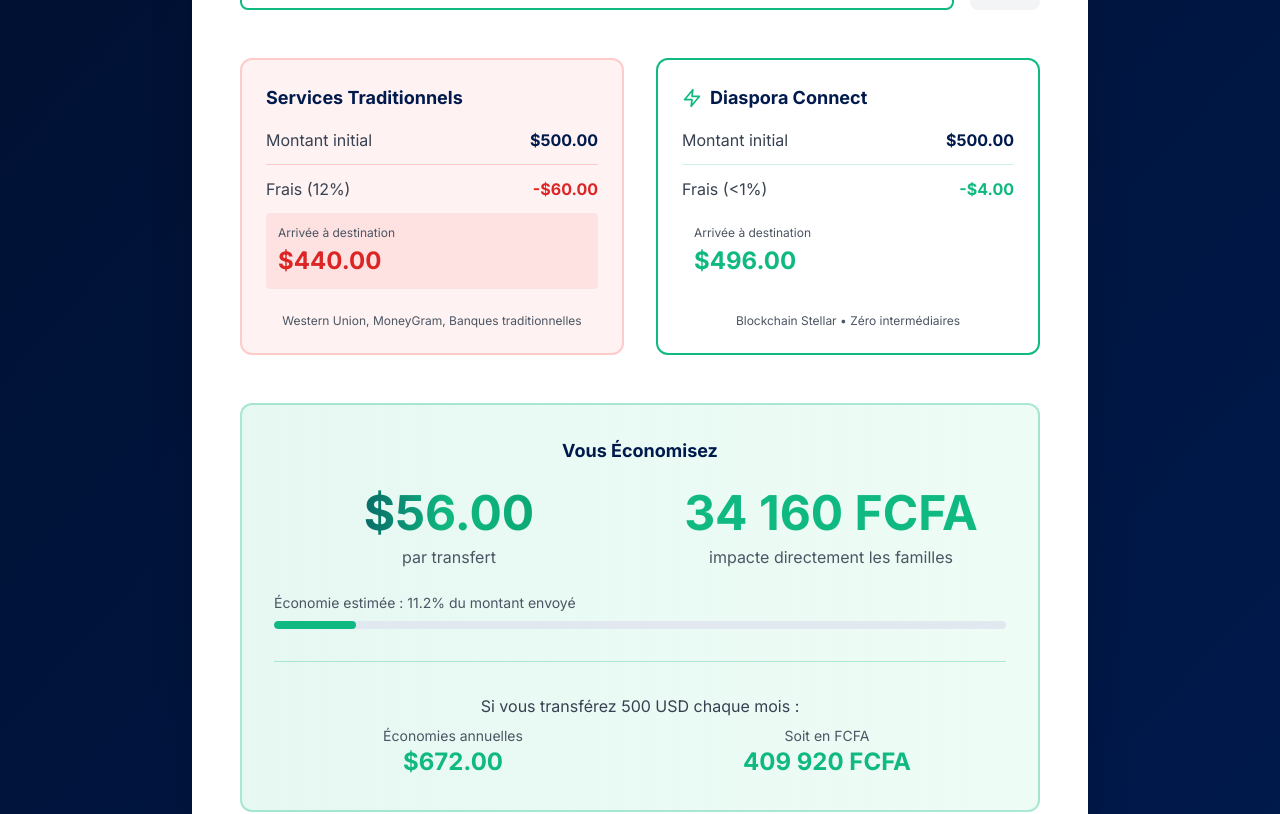
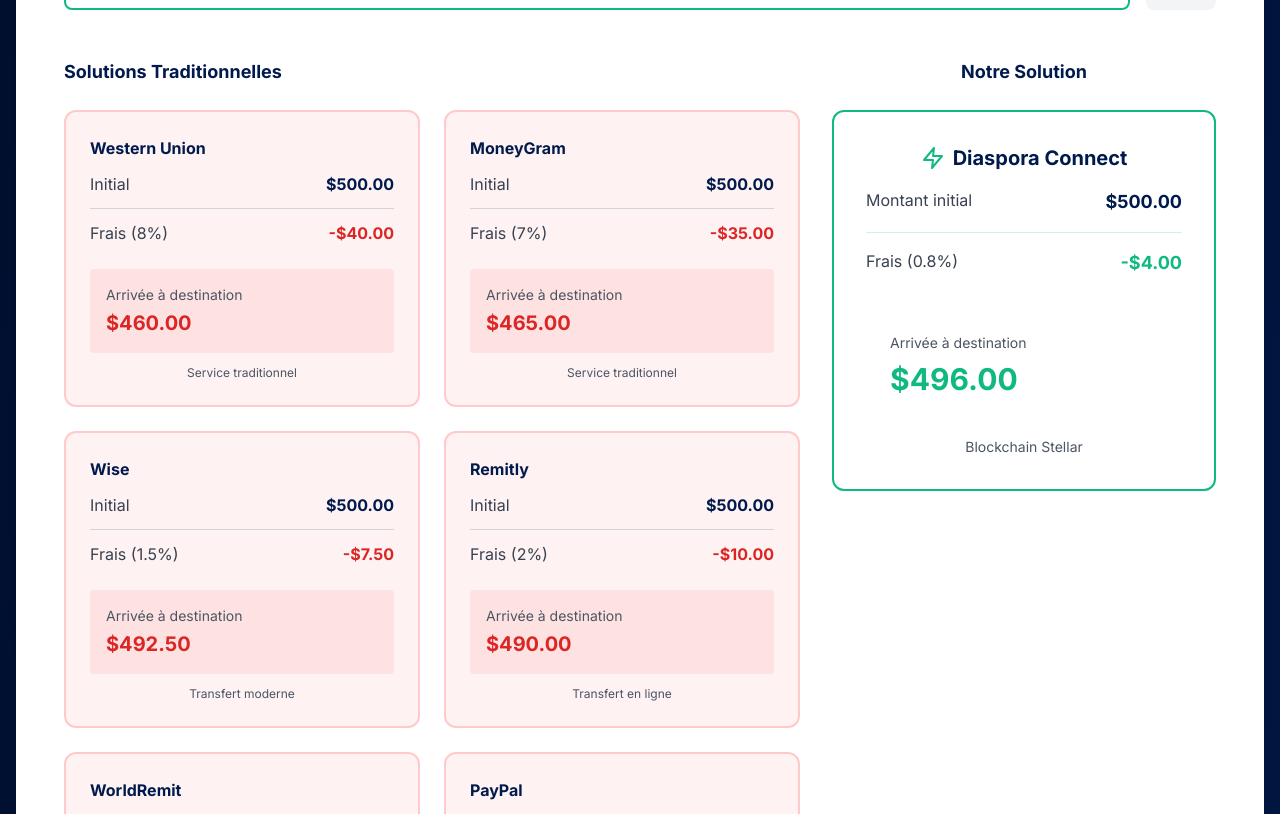
Before and after one commit to Sena2804/diaspora-connect, a React (Vite) app: page / in a window 1280 px wide. Shown: the part 2478-3292 px from the top of the page. Built offline with nearby package versions, Linux system fonts and the light colour scheme.

Commit message:
refactor: added display of all existing transfer solutions with loss calculation

```diff
--- a/src/components/ImpactSimulator.jsx
+++ b/src/components/ImpactSimulator.jsx
@@ -6,10 +6,7 @@
  *
  * Composant interactif permettant à l'utilisateur de voir l'impact réel
  * de la réduction des frais sur ses transferts.
- * Affiche :
- * - Frais traditionnels (12%)
- * - Frais Diaspora Connect (<1%)
- * - Économie réalisée en USD et FCFA
+ * Affiche les frais pour différentes solutions de transfert
  */
 const ImpactSimulator = () => {
   // État pour le montant en USD
@@ -18,19 +15,31 @@
   // Taux de change USD -> FCFA (taux approximatif)
   const EXCHANGE_RATE = 610
 
-  // Calculs
-  const traditionalFee = (usdAmount * 0.12).toFixed(2)
-  const diasporaFee = (usdAmount * 0.008).toFixed(2) // <1% = 0.8%
-  const savings = (traditionalFee - diasporaFee).toFixed(2)
-  const savingsInFCFA = (savings * EXCHANGE_RATE).toFixed(0)
-  const savingsPercent = usdAmount ? ((parseFloat(savings) / usdAmount) * 100).toFixed(1) : '0'
+  // Solutions de transfert avec leurs frais (basés sur des données réelles approximatives)
+  const transferSolutions = [
+    { name: 'Western Union', feePercent: 8, description: 'Service traditionnel' },
+    { name: 'MoneyGram', feePercent: 7, description: 'Service traditionnel' },
+    { name: 'Wise', feePercent: 1.5, description: 'Transfert moderne' },
+    { name: 'Remitly', feePercent: 2, description: 'Transfert en ligne' },
+    { name: 'WorldRemit', feePercent: 1, description: 'Transfert international' },
+    { name: 'PayPal', feePercent: 3, description: 'Portefeuille numérique' },
+    { name: 'Banque', feePercent: 10, description: 'Virement bancaire' },
+    { name: 'Diaspora Connect', feePercent: 0.8, description: 'Blockchain Stellar' }
+  ]
 
-  const amountAfterTraditional = (usdAmount - parseFloat(traditionalFee)).toFixed(2)
-  const amountAfterDiaspora = (usdAmount - parseFloat(diasporaFee)).toFixed(2)
+  // Calculs pour chaque solution
+  const calculateForSolution = (feePercent) => {
+    const fee = (usdAmount * (feePercent / 100)).toFixed(2)
+    const amountAfter = (usdAmount - parseFloat(fee)).toFixed(2)
+    return { fee, amountAfter }
+  }
+
+  // Diaspora Connect comme référence
+  const diasporaData = calculateForSolution(0.8)
 
   return (
     <section className="py-20 px-4 bg-gradient-to-br from-navy-dark to-navy">
-      <div className="max-w-4xl mx-auto">
+      <div className="max-w-7xl mx-auto">
         {/* En-tête */}
         <div className="text-center mb-16">
           <h2 className="text-4xl md:text-5xl font-bold text-white mb-4">
@@ -54,7 +63,7 @@
               <input
                 type="range"
                 min="100"
-                max="5000"
+                max="1000000"
                 step="50"
                 value={usdAmount}
                 onChange={(e) => setUsdAmount(parseFloat(e.target.value))}
@@ -62,7 +71,7 @@
               />
               <div className="flex justify-between text-sm text-gray-500 dark:text-gray-400 mt-2">
                 <span>100 USD</span>
-                <span>5000 USD</span>
+                <span>1,000,000 USD</span>
               </div>
             </div>
 
@@ -71,7 +80,7 @@
               <input
                 type="number"
                 min="100"
-                max="5000"
+                max="1000000"
                 value={usdAmount}
                 onChange={(e) => setUsdAmount(parseFloat(e.target.value))}
                 className="flex-1 px-4 py-3 border-2 border-emerald rounded-lg font-bold text-lg focus:outline-none focus:ring-2 focus:ring-emerald/50 bg-white dark:bg-slate-950 dark:text-slate-100"
@@ -82,116 +91,163 @@
             </div>
           </div>
 
-          {/* Comparaison des frais */}
-          <div className="grid md:grid-cols-2 gap-8 mb-12">
-            {/* Option 1 : Frais Traditionnels */}
-            <div className="card-hover bg-red-50 dark:bg-red-900/30 border-2 border-red-200 dark:border-red-700 rounded-xl p-6">
-              <h3 className="text-navy dark:text-slate-100 font-bold text-lg mb-4">Services Traditionnels</h3>
+          {/* Comparaison des frais pour toutes les solutions */}
+          <div className="flex flex-col lg:flex-row gap-8 mb-12">
+            {/* Solutions concurrentes à gauche */}
+            <div className="flex-1">
+              <h3 className="text-navy dark:text-slate-100 font-bold text-lg mb-6 text-center lg:text-left">
+                Solutions Traditionnelles
+              </h3>
+              <div className="grid md:grid-cols-2 lg:grid-cols-2 gap-6">
+                {transferSolutions.filter(s => s.name !== 'Diaspora Connect').map((solution, index) => {
+                  const { fee, amountAfter } = calculateForSolution(solution.feePercent)
+                  const bgColor = 'bg-red-50 dark:bg-red-900/30 border-red-200 dark:border-red-700'
+                  const textColor = 'text-red-600'
 
-              <div className="space-y-3 mb-6">
-                <div className="flex justify-between">
-                  <span className="text-gray-700 dark:text-gray-300">Montant initial</span>
-                  <span className="font-bold text-navy dark:text-slate-100">${usdAmount.toFixed(2)}</span>
-                </div>
-                <div className="border-t border-red-200 dark:border-red-700"></div>
-                <div className="flex justify-between">
-                  <span className="text-gray-700 dark:text-gray-300">Frais (12%)</span>
-                  <span className="font-bold text-red-600">-${traditionalFee}</span>
-                </div>
-                <div className="bg-red-100 dark:bg-red-900/40 rounded p-3 mt-4">
-                  <p className="text-xs text-gray-600 dark:text-gray-300 mb-1">Arrivée à destination</p>
-                  <p className="text-2xl font-bold text-red-600">
-                    ${amountAfterTraditional}
-                  </p>
-                </div>
-              </div>
-
-              <p className="text-xs text-gray-600 dark:text-gray-300 text-center">
-                Western Union, MoneyGram, Banques traditionnelles
-              </p>
-            </div>
-
-            {/* Option 2 : Diaspora Connect */}
-            <div className="card-hover bg-emerald-50 dark:bg-emerald-900/30 border-2 border-emerald dark:border-emerald/70 rounded-xl p-6">
-              <h3 className="text-navy dark:text-slate-100 font-bold text-lg mb-4 flex items-center gap-2">
-                <Zap className="w-5 h-5 text-emerald" />
-                Diaspora Connect
+                  return (
+                    <div key={index} className={`card-hover ${bgColor} border-2 rounded-xl p-6`}>
+                      <h3 className="text-navy dark:text-slate-100 font-bold text-base mb-3">
+                        {solution.name}
                       </h3>
 
                       <div className="space-y-3 mb-6">
                         <div className="flex justify-between">
+                          <span className="text-gray-700 dark:text-gray-300">Initial</span>
+                          <span className="font-bold text-navy dark:text-slate-100">${usdAmount.toFixed(2)}</span>
+                        </div>
+                        <div className="border-t border-gray-300 dark:border-gray-600"></div>
+                        <div className="flex justify-between">
+                          <span className="text-gray-700 dark:text-gray-300">Frais ({solution.feePercent}%)</span>
+                          <span className={`font-bold ${textColor}`}>-${fee}</span>
+                        </div>
+                      </div>
+
+                      <div className="bg-red-100 dark:bg-red-900/40 rounded p-4 mt-4">
+                        <p className="text-sm text-gray-600 dark:text-gray-300 mb-1">Arrivée à destination</p>
+                        <p className={`text-xl font-bold ${textColor}`}>
+                          ${amountAfter}
+                        </p>
+                      </div>
+
+                      <p className="text-xs text-gray-600 dark:text-gray-300 text-center mt-3">
+                        {solution.description}
+                      </p>
+                    </div>
+                  )
+                })}
+              </div>
+            </div>
+
+            {/* Diaspora Connect à droite */}
+            <div className="lg:w-1/3">
+              <h3 className="text-navy dark:text-slate-100 font-bold text-lg mb-6 text-center">
+                Notre Solution
+              </h3>
+              {(() => {
+                const solution = transferSolutions.find(s => s.name === 'Diaspora Connect')
+                const { fee, amountAfter } = calculateForSolution(solution.feePercent)
+                const bgColor = 'bg-emerald-50 dark:bg-emerald-900/30 border-emerald dark:border-emerald/70'
+                const textColor = 'text-emerald'
+                const icon = <Zap className="w-6 h-6 text-emerald" />
+
+                return (
+                  <div className={`card-hover ${bgColor} border-2 rounded-xl p-8`}>
+                    <h3 className="text-navy dark:text-slate-100 font-bold text-xl mb-4 flex items-center justify-center gap-2">
+                      {icon}
+                      {solution.name}
+                    </h3>
+
+                    <div className="space-y-4 mb-8">
+                      <div className="flex justify-between">
                         <span className="text-gray-700 dark:text-gray-300">Montant initial</span>
-                  <span className="font-bold text-navy dark:text-slate-100">${usdAmount.toFixed(2)}</span>
+                        <span className="font-bold text-navy dark:text-slate-100 text-lg">${usdAmount.toFixed(2)}</span>
                       </div>
                       <div className="border-t border-emerald/20 dark:border-emerald/50"></div>
                       <div className="flex justify-between">
-                  <span className="text-gray-700 dark:text-gray-300">Frais (&lt;1%)</span>
-                  <span className="font-bold text-emerald">-${diasporaFee}</span>
-                </div>
-                <div className="bg-emerald-100 dark:bg-emerald-900/40 rounded p-3 mt-4">
-                  <p className="text-xs text-gray-600 dark:text-gray-300 mb-1">Arrivée à destination</p>
-                  <p className="text-2xl font-bold text-emerald">
-                    ${amountAfterDiaspora}
-                  </p>
+                        <span className="text-gray-700 dark:text-gray-300">Frais ({solution.feePercent}%)</span>
+                        <span className={`font-bold ${textColor} text-lg`}>-${fee}</span>
                       </div>
                     </div>
 
-              <p className="text-xs text-gray-600 dark:text-gray-300 text-center">
-                Blockchain Stellar • Zéro intermédiaires
+                    <div className="bg-emerald-100 dark:bg-emerald-900/40 rounded p-6 mt-6">
+                      <p className="text-sm text-gray-600 dark:text-gray-300 mb-2">Arrivée à destination</p>
+                      <p className={`text-3xl font-bold ${textColor}`}>
+                        ${amountAfter}
                       </p>
+                    </div>
+
+                    <p className="text-sm text-gray-600 dark:text-gray-300 text-center mt-4">
+                      {solution.description}
+                    </p>
+                  </div>
+                )
+              })()}
             </div>
           </div>
 
           {/* Zone d'économies */}
-          <div className="bg-gradient-to-r from-emerald/10 to-emerald-light/20 dark:from-slate-900/40 dark:to-slate-900/20 rounded-xl p-8 border-2 border-emerald/30 dark:border-slate-700">
-            <h3 className="text-center text-navy dark:text-slate-100 font-bold text-lg mb-6">
-              Vous Économisez
+          <div className="bg-gradient-to-r from-emerald/10 to-emerald-light/20 dark:from-slate-900/40 dark:to-slate-900/20 rounded-xl p-10 border-2 border-emerald/30 dark:border-slate-700">
+            <h3 className="text-center text-navy dark:text-slate-100 font-bold text-xl mb-8">
+              Comparaison avec Diaspora Connect
             </h3>
 
-            <div className="grid md:grid-cols-2 gap-8">
-              <div className="text-center">
-                <p className="text-5xl font-bold gradient-text mb-2">
-                  ${savings}
-                </p>
-                <p className="text-gray-600 dark:text-gray-300">par transfert</p>
+            <div className="grid md:grid-cols-2 lg:grid-cols-4 gap-6 mb-8">
+              {transferSolutions.filter(s => s.name !== 'Diaspora Connect').map((solution, index) => {
+                const { fee } = calculateForSolution(solution.feePercent)
+                const loss = (parseFloat(fee) - parseFloat(diasporaData.fee)).toFixed(2)
+                const lossFCFA = (loss * EXCHANGE_RATE).toFixed(0)
+
+                return (
+                  <div key={index} className="text-center bg-red-50 dark:bg-red-900/20 rounded-lg p-6">
+                    <p className="text-base font-bold text-navy dark:text-slate-100 mb-2">{solution.name}</p>
+                    <p className="text-xl font-bold text-red-600">-${loss}</p>
+                    <p className="text-sm text-gray-600 dark:text-gray-300">perte par transfert</p>
+                    <p className="text-base font-bold text-red-600">{lossFCFA.replace(/\B(?=(\d{3})+(?!\d))/g, ' ')} FCFA</p>
+                  </div>
+                )
+              })}
             </div>
 
-              <div className="text-center">
-                <p className="text-5xl font-bold text-emerald mb-2">
-                  {savingsInFCFA.replace(/\B(?=(\d{3})+(?!\d))/g, ' ')} FCFA
+            <div className="text-center mt-8">
+              <p className="text-gray-700 dark:text-gray-300 mb-4 text-lg">
+                Avec Diaspora Connect, vous économisez en moyenne :
               </p>
-                <p className="text-gray-600 dark:text-gray-300">impacte directement les familles</p>
-              </div>
+              <div className="grid md:grid-cols-2 gap-10">
+                <div>
+                  <p className="text-6xl font-bold gradient-text mb-3">
+                    ${(transferSolutions.filter(s => s.name !== 'Diaspora Connect').reduce((acc, s) => acc + (parseFloat(calculateForSolution(s.feePercent).fee) - parseFloat(diasporaData.fee)), 0) / (transferSolutions.length - 1)).toFixed(2)}
+                  </p>
+                  <p className="text-gray-600 dark:text-gray-300 text-lg">par transfert (moyenne)</p>
+                  <p className="text-sm text-gray-500 dark:text-gray-400 mt-2">
+                    Calcul détaillé : {transferSolutions.filter(s => s.name !== 'Diaspora Connect').map(s => `${s.name.split(' ')[0].substring(0, 3)}: ${(parseFloat(calculateForSolution(s.feePercent).fee) - parseFloat(diasporaData.fee)).toFixed(2)}`).join(' + ')} ÷ {transferSolutions.length - 1}
+                  </p>
                 </div>
 
-            <div className="mt-6">
-              <p className="text-sm text-gray-600 dark:text-gray-300 mb-2">
-                Économie estimée : {savingsPercent}% du montant envoyé
+                <div>
+                  <p className="text-6xl font-bold text-emerald mb-3">
+                    {((transferSolutions.filter(s => s.name !== 'Diaspora Connect').reduce((acc, s) => acc + (parseFloat(calculateForSolution(s.feePercent).fee) - parseFloat(diasporaData.fee)), 0) / (transferSolutions.length - 1)) * EXCHANGE_RATE).toFixed(0).replace(/\B(?=(\d{3})+(?!\d))/g, ' ')} FCFA
                   </p>
-              <div className="h-2 rounded-full bg-slate-200 dark:bg-slate-800 overflow-hidden">
-                <div
-                  className="h-2 rounded-full bg-emerald"
-                  style={{ width: `${Math.min(100, parseFloat(savingsPercent || '0'))}%` }}
-                />
+                  <p className="text-gray-600 dark:text-gray-300 text-lg">impacte directement les familles</p>
+                </div>
               </div>
             </div>
 
             {/* Exemple d'impact annuel */}
-            <div className="mt-8 pt-8 border-t border-emerald/30 dark:border-slate-700 text-center">
-              <p className="text-gray-700 dark:text-gray-300 mb-2">
+            <div className="mt-10 pt-10 border-t border-emerald/30 dark:border-slate-700 text-center">
+              <p className="text-gray-700 dark:text-gray-300 mb-4 text-lg">
                 Si vous transférez {usdAmount.toFixed(0)} USD chaque mois :
               </p>
-              <div className="grid md:grid-cols-2 gap-4">
+              <div className="grid md:grid-cols-2 gap-6">
                 <div>
-                  <p className="text-sm text-gray-600 dark:text-gray-300">Économies annuelles</p>
-                  <p className="text-2xl font-bold text-emerald">
-                    ${(savings * 12).toFixed(2)}
+                  <p className="text-base text-gray-600 dark:text-gray-300">Économies annuelles moyennes</p>
+                  <p className="text-4xl font-bold text-emerald">
+                    ${((transferSolutions.filter(s => s.name !== 'Diaspora Connect').reduce((acc, s) => acc + (parseFloat(calculateForSolution(s.feePercent).fee) - parseFloat(diasporaData.fee)), 0) / (transferSolutions.length - 1)) * 12).toFixed(2)}
                   </p>
                 </div>
                 <div>
-                  <p className="text-sm text-gray-600 dark:text-gray-300">Soit en FCFA</p>
-                  <p className="text-2xl font-bold text-emerald">
-                    {(savingsInFCFA * 12).toFixed(0).replace(/\B(?=(\d{3})+(?!\d))/g, ' ')} FCFA
+                  <p className="text-base text-gray-600 dark:text-gray-300">Soit en FCFA</p>
+                  <p className="text-4xl font-bold text-emerald">
+                    {(((transferSolutions.filter(s => s.name !== 'Diaspora Connect').reduce((acc, s) => acc + (parseFloat(calculateForSolution(s.feePercent).fee) - parseFloat(diasporaData.fee)), 0) / (transferSolutions.length - 1)) * 12 * EXCHANGE_RATE).toFixed(0).replace(/\B(?=(\d{3})+(?!\d))/g, ' '))} FCFA
                   </p>
                 </div>
               </div>
```
Lines whose indentation alone changed are shown as unchanged.
